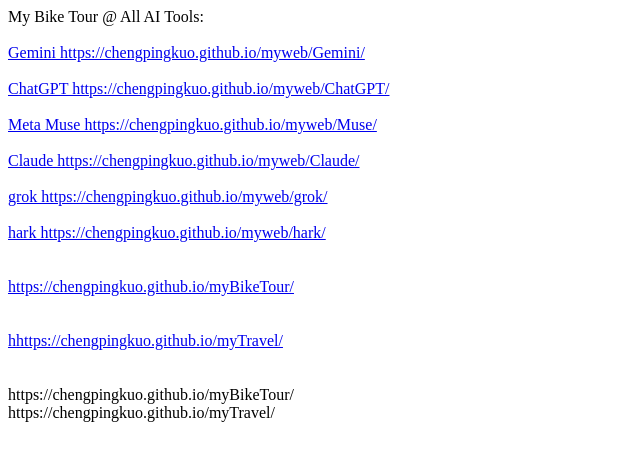
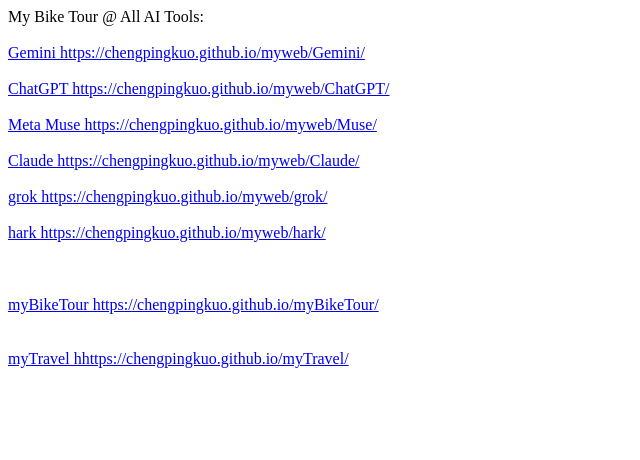
Before and after one commit to chengpingkuo/myweb, a plain HTML site: page index.html in a window 1280 px wide. Shown: the whole page, without its empty margins (0-640 px from the left). Drawn offline with Linux system fonts and the light colour scheme.

Commit message:
Update index.html

```diff
--- a/index.html
+++ b/index.html
@@ -12,16 +12,11 @@ My Bike Tour @ All AI Tools: <br>
 <br>
 <a href="https://chengpingkuo.github.io/myweb/hark/" target="_blank">hark https://chengpingkuo.github.io/myweb/hark/ </a> <br>
 <br>
-
 <br>
-<a href="https://chengpingkuo.github.io/myTravel/" target="_blank">https://chengpingkuo.github.io/myBikeTour/ </a> <br>
+<br>
+<a href="https://chengpingkuo.github.io/myTravel/" target="_blank">myBikeTour https://chengpingkuo.github.io/myBikeTour/ </a> <br>
 <br>
 
 <br>
-<a href="https://chengpingkuo.github.io/myTravel/" target="_blank">hhttps://chengpingkuo.github.io/myTravel/ </a> <br>
+<a href="https://chengpingkuo.github.io/myTravel/" target="_blank">myTravel hhttps://chengpingkuo.github.io/myTravel/ </a> <br>
 <br>
-
-<br>
-https://chengpingkuo.github.io/myBikeTour/
-<br>
-https://chengpingkuo.github.io/myTravel/
```
